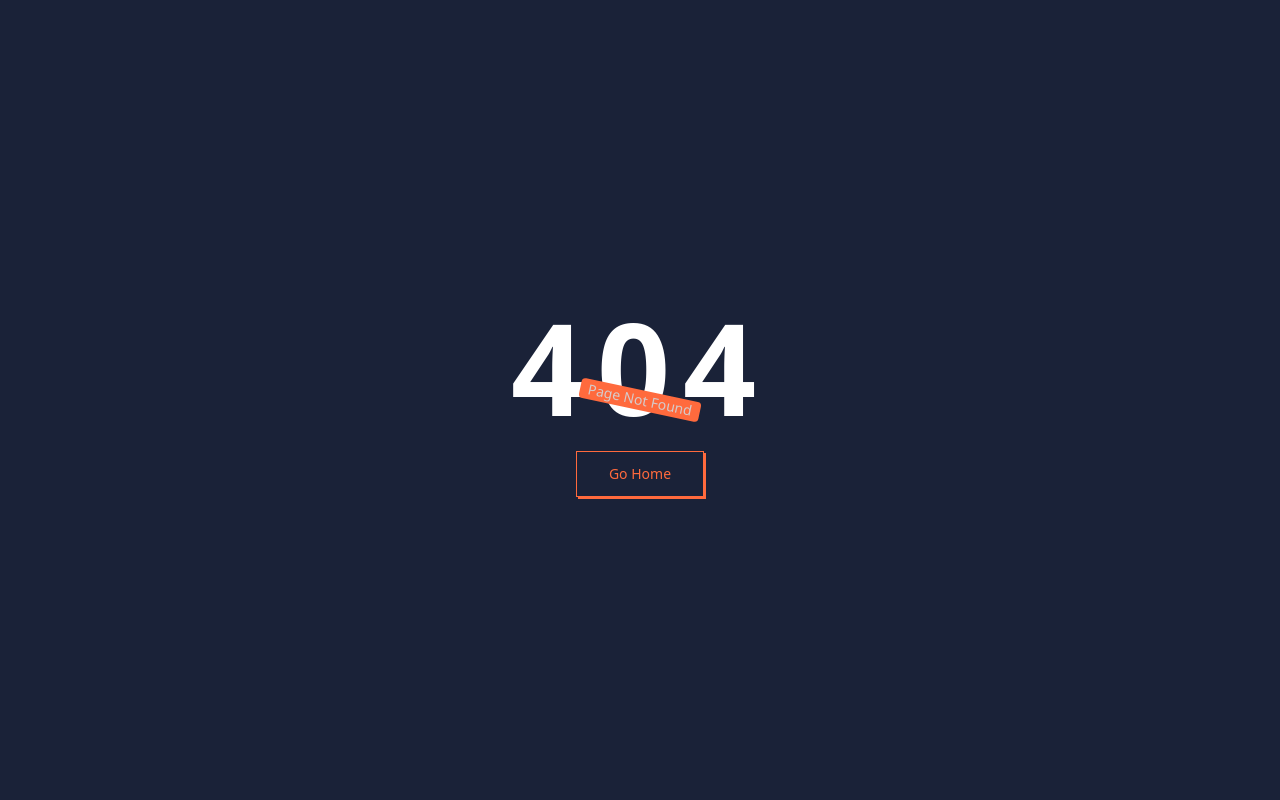
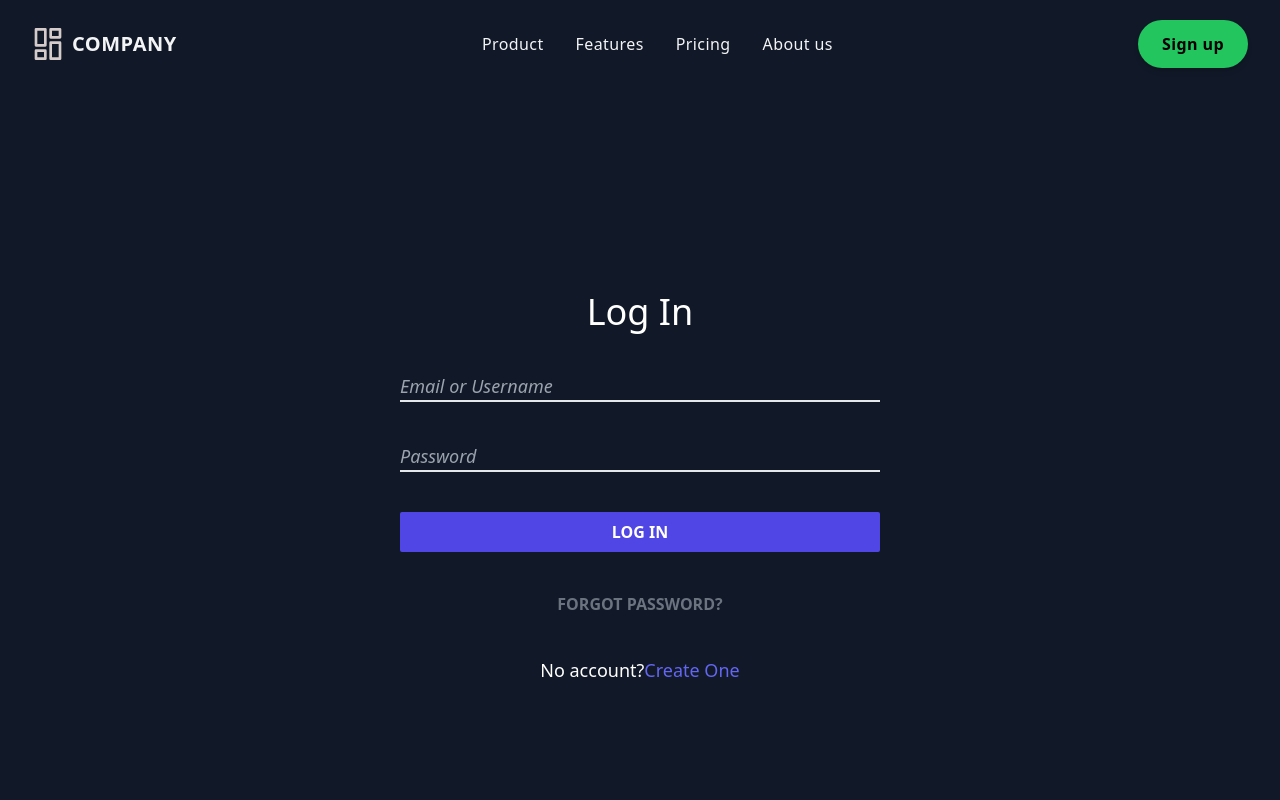
Before and after one commit to SHAON1028/TravelGuide, a React (Create React App) app: page /login in a window 1280 px wide. Before the commit this address had no page. Shown: the top 800 px of the page. Built offline with nearby package versions, Linux system fonts and the light colour scheme.

Commit message:
login form

```diff
--- a/src/Route/Route.jsx
+++ b/src/Route/Route.jsx
@@ -1,5 +1,6 @@
 import { createBrowserRouter } from "react-router-dom";
 import ErrorPage from "../components/Error/ErrorPage";
+import Login from "../components/Pages/SignInUp/Login";
 import Main from "../layout/Main";
 
 const router = createBrowserRouter([
@@ -9,8 +10,10 @@ const router = createBrowserRouter([
         errorElement:<ErrorPage></ErrorPage>,
         children:[
             {
+                path:'/login',
+                element:<Login></Login>
 
-            }
+            },
         ]
     }
 ])
--- a/src/components/Pages/SignInUp/Login.jsx
+++ b/src/components/Pages/SignInUp/Login.jsx
@@ -2,9 +2,55 @@ import React from 'react';
 
 const Login = () => {
     return (
-        <div>
+<div
+  class="mx-auto flex min-h-screen w-full items-center justify-center bg-gray-900 text-white "
+>
 
-        </div>
+  <section class="flex w-[30rem] flex-col space-y-10">
+    <div class="text-center text-4xl font-medium">Log In</div>
+
+    <div
+      class="w-full transform border-b-2 bg-transparent text-lg duration-300 focus-within:border-indigo-500"
+    >
+      <input
+        type="text"
+        placeholder="Email or Username"
+        class="w-full border-none bg-transparent outline-none placeholder:italic focus:outline-none"
+      />
+    </div>
+
+    <div
+      class="w-full transform border-b-2 bg-transparent text-lg duration-300 focus-within:border-indigo-500"
+    >
+      <input
+        type="password"
+        placeholder="Password"
+        class="w-full border-none bg-transparent outline-none placeholder:italic focus:outline-none"
+      />
+    </div>
+
+    <button
+      class="transform rounded-sm bg-indigo-600 py-2 font-bold duration-300 hover:bg-indigo-400"
+    >
+      LOG IN
+    </button>
+
+    <a
+      href="#"
+      class="transform text-center font-semibold text-gray-500 duration-300 hover:text-gray-300"
+      >FORGOT PASSWORD?</a
+    >
+
+    <p class="text-center text-lg">
+      No account?
+      <a
+        href="#"
+        class="font-medium text-indigo-500 underline-offset-4 hover:underline"
+        >Create One</a
+      >
+    </p>
+  </section>
+</div>
     );
 };
 
--- a/src/components/Pages/shared/Navbar/Navbar.jsx
+++ b/src/components/Pages/shared/Navbar/Navbar.jsx
@@ -1,21 +1,21 @@
 import React, { useState } from 'react';
+import { Link } from 'react-router-dom';
 
 const Navbar = () => {
     const [isMenuOpen, setIsMenuOpen] = useState(false);
 
     return (
-        <div>
-            <div className= "bg-gray-900">
-      <div className= "px-4 py-5 mx-auto sm:max-w-xl md:max-w-full lg:max-w-screen-xl md:px-24 lg:px-8">
-        <div className= "relative flex items-center justify-between">
+      <div class="bg-gray-900">
+      <div class="px-4 py-5 mx-auto sm:max-w-xl md:max-w-full lg:max-w-screen-xl md:px-24 lg:px-8">
+        <div class="relative flex items-center justify-between">
           <a
             href="/"
             aria-label="Company"
             title="Company"
-            className= "inline-flex items-center"
+            class="inline-flex items-center"
           >
             <svg
-              className= "w-8 text-teal-accent-400"
+              class="w-8 text-teal-accent-400"
               viewBox="0 0 24 24"
               strokeLinejoin="round"
               strokeWidth="2"
@@ -29,17 +29,17 @@ const Navbar = () => {
               <rect x="14" y="1" width="7" height="6" />
               <rect x="14" y="11" width="7" height="12" />
             </svg>
-            <span className= "ml-2 text-xl font-bold tracking-wide text-gray-100 uppercase">
+            <span class="ml-2 text-xl font-bold tracking-wide text-gray-100 uppercase">
               Company
             </span>
           </a>
-          <ul className= "flex items-center hidden space-x-8 lg:flex">
+          <ul class="flex items-center hidden space-x-8 lg:flex">
             <li>
               <a
                 href="/"
                 aria-label="Our product"
                 title="Our product"
-                className= "font-medium tracking-wide text-gray-100 transition-colors duration-200 hover:text-teal-accent-400"
+                class="font-medium tracking-wide text-gray-100 transition-colors duration-200 hover:text-teal-accent-400"
               >
                 Product
               </a>
@@ -49,7 +49,7 @@ const Navbar = () => {
                 href="/"
                 aria-label="Our product"
                 title="Our product"
-                className= "font-medium tracking-wide text-gray-100 transition-colors duration-200 hover:text-teal-accent-400"
+                class="font-medium tracking-wide text-gray-100 transition-colors duration-200 hover:text-teal-accent-400"
               >
                 Features
               </a>
@@ -59,7 +59,7 @@ const Navbar = () => {
                 href="/"
                 aria-label="Product pricing"
                 title="Product pricing"
-                className= "font-medium tracking-wide text-gray-100 transition-colors duration-200 hover:text-teal-accent-400"
+                class="font-medium tracking-wide text-gray-100 transition-colors duration-200 hover:text-teal-accent-400"
               >
                 Pricing
               </a>
@@ -69,26 +69,32 @@ const Navbar = () => {
                 href="/"
                 aria-label="About us"
                 title="About us"
-                className= "font-medium tracking-wide text-gray-100 transition-colors duration-200 hover:text-teal-accent-400"
+                class="font-medium tracking-wide text-gray-100 transition-colors duration-200 hover:text-teal-accent-400"
               >
                 About us
               </a>
             </li>
           </ul>
-          <ul className= "flex items-center hidden space-x-8 lg:flex">
+          <ul class="flex items-center hidden space-x-8 lg:flex">
             <li>
-
-              <button className=" btn btn-success transition duration-200 shadow-md hover:bg-blue-700 hover:text-white focus:shadow-outline focus:outline-none">Button</button>
+              <Link
+                to="/login"
+                class="inline-flex items-center justify-center h-12 px-6 text-base tracking-wide text-black font-bold transition duration-200 rounded-3xl shadow-md bg-green-500 hover:bg-blue-700 hover:text-white focus:shadow-outline focus:outline-none"
+                aria-label="Sign up"
+                title="Sign up"
+              >
+                Sign up
+              </Link>
             </li>
           </ul>
-          <div className= "lg:hidden">
+          <div class="lg:hidden ">
             <button
               aria-label="Open Menu"
               title="Open Menu"
-              className= "p-2 -mr-1 transition duration-200 rounded focus:outline-none focus:shadow-outline"
+              class="p-2 -mr-1 transition duration-200 rounded focus:outline-none focus:shadow-outline m-10"
               onClick={() => setIsMenuOpen(true)}
             >
-              <svg className= "w-5 text-gray-600" viewBox="0 0 24 24">
+              <svg class="w-5 text-gray-600" viewBox="0 0 24 24">
                 <path
                   fill="currentColor"
                   d="M23,13H1c-0.6,0-1-0.4-1-1s0.4-1,1-1h22c0.6,0,1,0.4,1,1S23.6,13,23,13z"
@@ -104,18 +110,18 @@ const Navbar = () => {
               </svg>
             </button>
             {isMenuOpen && (
-              <div className= "absolute top-0 left-0 w-full">
-                <div className= "p-5 bg-white border rounded shadow-sm">
-                  <div className= "flex items-center justify-between mb-4">
+              <div class="absolute top-0 left-0 w-full  ">
+                <div class="p-5 bg-gray-900 border rounded shadow-sm ">
+                  <div class="flex items-center justify-between mb-4">
                     <div>
                       <a
                         href="/"
                         aria-label="Company"
                         title="Company"
-                        className= "inline-flex items-center"
+                        class="inline-flex items-center"
                       >
                         <svg
-                          className= "w-8 text-deep-purple-accent-400"
+                          class="w-8 text-deep-purple-accent-400"
                           viewBox="0 0 24 24"
                           strokeLinejoin="round"
                           strokeWidth="2"
@@ -129,7 +135,7 @@ const Navbar = () => {
                           <rect x="14" y="1" width="7" height="6" />
                           <rect x="14" y="11" width="7" height="12" />
                         </svg>
-                        <span className= "ml-2 text-xl font-bold tracking-wide text-gray-800 uppercase">
+                        <span  class="ml-2 text-xl font-bold tracking-wide text-gray-100 uppercase">
                           Company
                         </span>
                       </a>
@@ -138,10 +144,10 @@ const Navbar = () => {
                       <button
                         aria-label="Close Menu"
                         title="Close Menu"
-                        className= "p-2 -mt-2 -mr-2 transition duration-200 rounded hover:bg-gray-200 focus:bg-gray-200 focus:outline-none focus:shadow-outline"
+                        class="p-2 -mt-2 -mr-2 transition duration-200 rounded hover:bg-gray-200 focus:bg-gray-200 focus:outline-none focus:shadow-outline"
                         onClick={() => setIsMenuOpen(false)}
                       >
-                        <svg className= "w-5 text-gray-600" viewBox="0 0 24 24">
+                        <svg class="w-5 text-gray-600" viewBox="0 0 24 24">
                           <path
                             fill="currentColor"
                             d="M19.7,4.3c-0.4-0.4-1-0.4-1.4,0L12,10.6L5.7,4.3c-0.4-0.4-1-0.4-1.4,0s-0.4,1,0,1.4l6.3,6.3l-6.3,6.3 c-0.4,0.4-0.4,1,0,1.4C4.5,19.9,4.7,20,5,20s0.5-0.1,0.7-0.3l6.3-6.3l6.3,6.3c0.2,0.2,0.5,0.3,0.7,0.3s0.5-0.1,0.7-0.3 c0.4-0.4,0.4-1,0-1.4L13.4,12l6.3-6.3C20.1,5.3,20.1,4.7,19.7,4.3z"
@@ -151,13 +157,13 @@ const Navbar = () => {
                     </div>
                   </div>
                   <nav>
-                    <ul className= "space-y-4">
+                    <ul class="space-y-4">
                       <li>
                         <a
                           href="/"
                           aria-label="Our product"
                           title="Our product"
-                          className= "font-medium tracking-wide text-gray-700 transition-colors duration-200 hover:text-deep-purple-accent-400"
+                          class="font-medium tracking-wide text-gray-100 transition-colors duration-200 hover:text-teal-accent-400"
                         >
                           Product
                         </a>
@@ -167,7 +173,7 @@ const Navbar = () => {
                           href="/"
                           aria-label="Our product"
                           title="Our product"
-                          className= "font-medium tracking-wide text-gray-700 transition-colors duration-200 hover:text-deep-purple-accent-400"
+                          class="font-medium tracking-wide text-gray-100 transition-colors duration-200 hover:text-teal-accent-400"
                         >
                           Features
                         </a>
@@ -177,7 +183,7 @@ const Navbar = () => {
                           href="/"
                           aria-label="Product pricing"
                           title="Product pricing"
-                          className= "font-medium tracking-wide text-gray-700 transition-colors duration-200 hover:text-deep-purple-accent-400"
+                          class="font-medium tracking-wide text-gray-100 transition-colors duration-200 hover:text-teal-accent-400"
                         >
                           Pricing
                         </a>
@@ -187,20 +193,20 @@ const Navbar = () => {
                           href="/"
                           aria-label="About us"
                           title="About us"
-                          className= "font-medium tracking-wide text-gray-700 transition-colors duration-200 hover:text-deep-purple-accent-400"
+                          class="font-medium tracking-wide text-gray-100 transition-colors duration-200 hover:text-teal-accent-400"
                         >
                           About us
                         </a>
                       </li>
                       <li>
-                        <a
-                          href="/"
-                          className= "inline-flex items-center justify-center w-full h-12 px-6 font-medium tracking-wide text-white transition duration-200 rounded shadow-md bg-deep-purple-accent-400 hover:bg-deep-purple-accent-700 focus:shadow-outline focus:outline-none"
-                          aria-label="Sign up"
-                          title="Sign up"
-                        >
-                          Sign up
-                        </a>
+                      <Link
+                to="/login"
+                class="inline-flex items-center justify-center h-12 px-6 text-base tracking-wide text-black font-bold transition duration-200 rounded-3xl shadow-md bg-green-500 hover:bg-blue-700 hover:text-white focus:shadow-outline focus:outline-none"
+                aria-label="Sign up"
+                title="Sign up"
+              >
+                Sign up
+              </Link>
                       </li>
                     </ul>
                   </nav>
@@ -211,7 +217,6 @@ const Navbar = () => {
         </div>
       </div>
     </div>
-        </div>
     );
 };
 
--- a/src/layout/Main.jsx
+++ b/src/layout/Main.jsx
@@ -3,10 +3,11 @@ import { Outlet } from 'react-router-dom';
 import Footer from '../components/Pages/shared/Footer/Footer';
 import Navbar from '../components/Pages/shared/Navbar/Navbar';
 
+
 const Main = () => {
     return (
         <div>
-            <Navbar></Navbar>
+           <Navbar></Navbar>
             <Outlet></Outlet>
             <Footer></Footer>
         </div>
```
